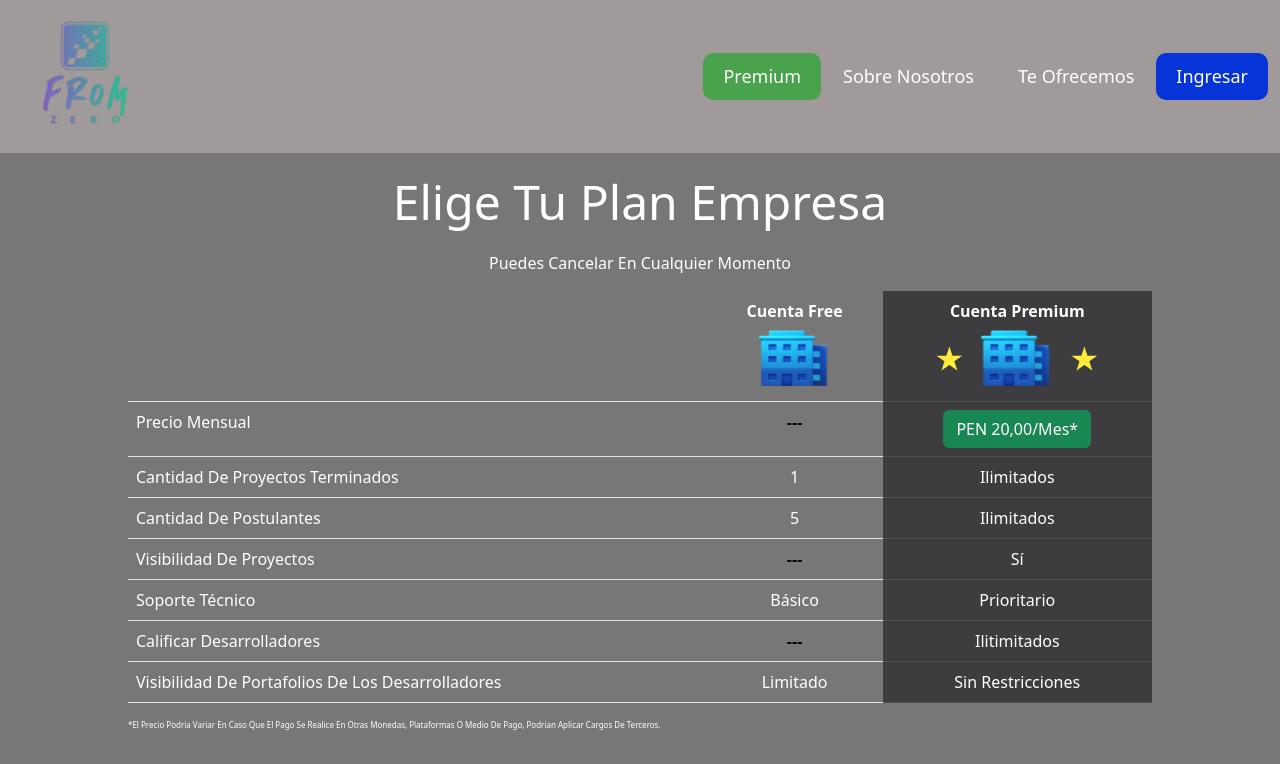
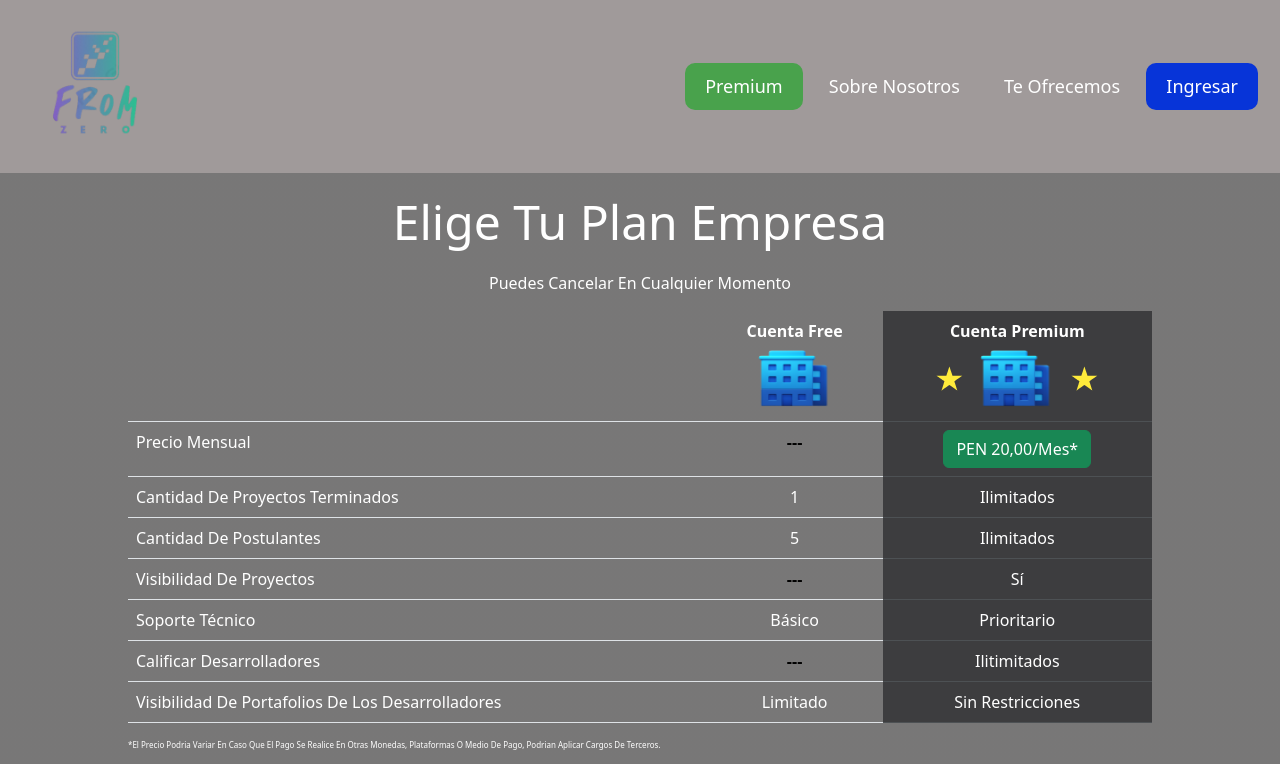
Before and after one commit to upc-pre-2402-si657-sx73-TalentForge/ConstrutechLandingPage, a plain HTML site: page membership.html in a window 1280 px wide. Shown: the top 764 px of the page. Drawn offline with nearby package versions, Linux system fonts and the light colour scheme.

Commit message:
fix: navbar(se hizo lo q se pudo u.u)

```diff
--- a/membership.html
+++ b/membership.html
@@ -6,6 +6,7 @@
     <title>From Zero - Membresias</title>
     <link rel="shortcut icon" href="./src/assets/images/logo.ico" type="image/x-icon" />
     <link rel="stylesheet" href="./src/assets/styles/membership_style.css">
+    <link rel="stylesheet" href="./src/assets/styles/nav-only.css">
     <link rel="stylesheet" href="./src/assets/styles/footer.css">
     <link href="https://cdn.jsdelivr.net/npm/bootstrap@5.3.3/dist/css/bootstrap.min.css" rel="stylesheet" integrity="sha384-QWTKZyjpPEjISv5WaRU9OFeRpok6YctnYmDr5pNlyT2bRjXh0JMhjY6hW+ALEwIH" crossorigin="anonymous">
     <style>
@@ -19,12 +20,14 @@
               <img src="./src/assets/images/logo.png" alt="">
           </a>
           <div class="nav-menu">
-              <button class="nav-premium-btn" href="#Suscriptions">Premium</button>
+
               <ul class="nav-links">
-                  <li><a href="about-us.html">Sobre Nosotros</a></li>
-                  <li><a href="#ofrecemos">Te ofrecemos</a></li>
+                <button class="nav-premium-btn" href="#Suscriptions">Premium</button>
+                <li><a href="about-us.html">Sobre Nosotros</a></li>
+                <li><a href="#ofrecemos">Te ofrecemos</a></li>
+                <button class="nav-btn">Ingresar</button>
               </ul>
-              <button class="nav-btn">Ingresar</button>
+
           </div>
       </nav>
   </header>
--- a/src/assets/styles/membership_style.css
+++ b/src/assets/styles/membership_style.css
@@ -8,10 +8,6 @@ main{
     background: linear-gradient(180deg, rgba(94,93,93,0.8403010862548144) 64%, rgb(179, 177, 177) 93%);
 }
 .nav_container {
-    padding: 10px; /* Espaciado interno */
-    display: flex;
-    justify-content: space-between;
-    align-items: center;
     background-color: rgb(160, 154, 154);
 }
 
--- /dev/null
+++ b/src/assets/styles/nav-only.css
@@ -0,0 +1,63 @@
+.nav_container {
+    padding: 20px; /* Espaciado interno */
+    display: flex;
+    justify-content: space-between;
+    align-items: center;
+}
+
+.nav-logo img {
+    width: 80px; /* Tamaño del logo */
+}
+
+.nav-links {
+    list-style-type: none;
+    margin: 0;
+    padding: 0;
+}
+
+.nav-links li {
+    display: inline-block;
+    margin-right: 20px; /* Espaciado entre elementos de la lista */
+    margin-left: 20px; /* Espaciado entre elementos de la lista */
+}
+
+
+.nav-links a {
+    color: #fff; /* Color del texto de los enlaces */
+    text-decoration: none;
+    font-size: 18; /* Tamaño del texto */
+}
+
+.nav-btn {
+    background-color: #0734d8; /* Color de fondo del botón */
+    border: none;
+    color: white;
+    padding: 10px 20px; /* Espaciado interno */
+    text-align: center;
+    text-decoration: none;
+    display: inline-block;
+    font-size: 18px; /* Tamaño del texto */
+    margin: 4px 2px;
+    cursor: pointer;
+    border-radius: 10px; /* Borde redondeado */
+}
+
+.nav-premium-btn{
+    background-color: #49a24c; /* Color de fondo del botón */
+    border: none;
+    color: white;
+    padding: 10px 20px; /* Espaciado interno */
+    text-align: center;
+    text-decoration: none;
+    display: inline-block;
+    font-size: 18px; /* Tamaño del texto */
+    margin: 4px 2px;
+    cursor: pointer;
+    border-radius: 10px; /* Borde redondeado */
+}
+
+.nav-menu {
+    display: grid;
+    grid-template-columns: auto 1fr auto; /* Un espacio para el logo, otro para los enlaces y otro para el botón */
+    align-items: center;
+}
```
Also changed, not shown: about-us.html (+5 -2 lines).
